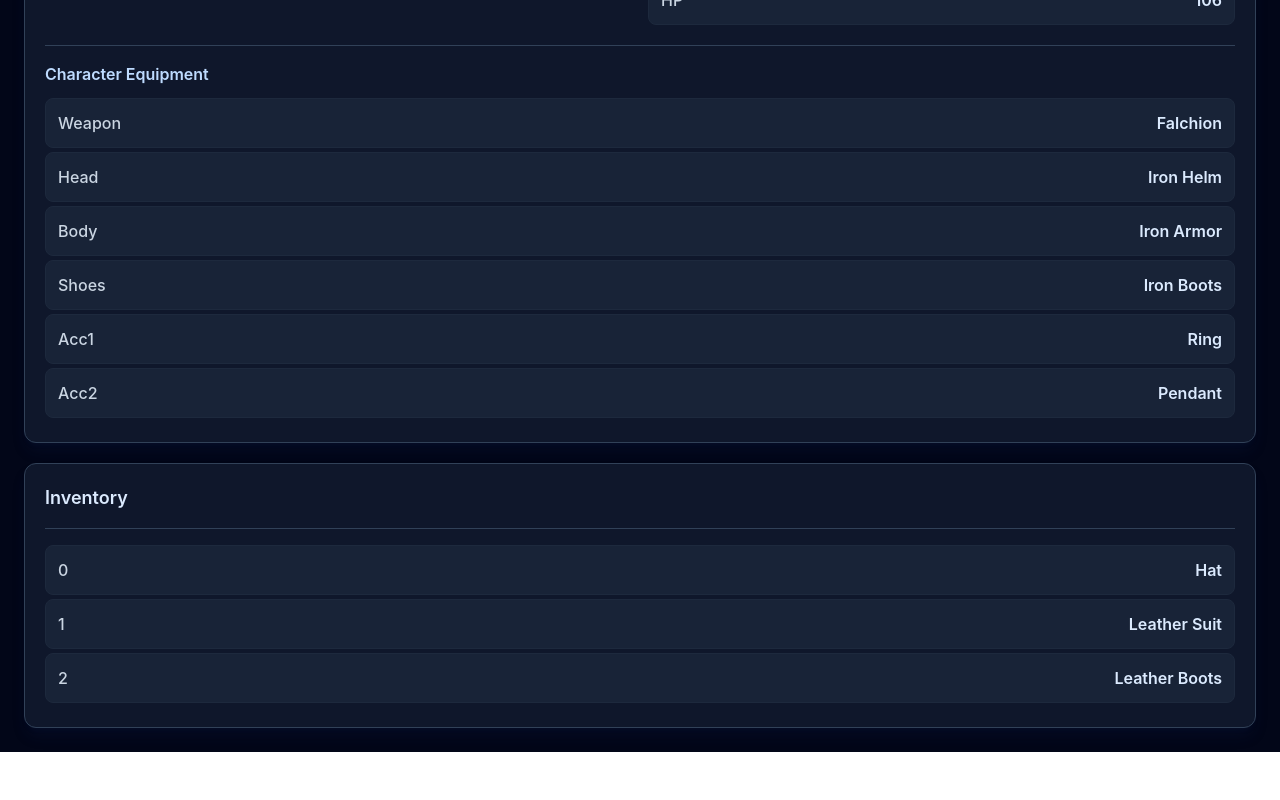
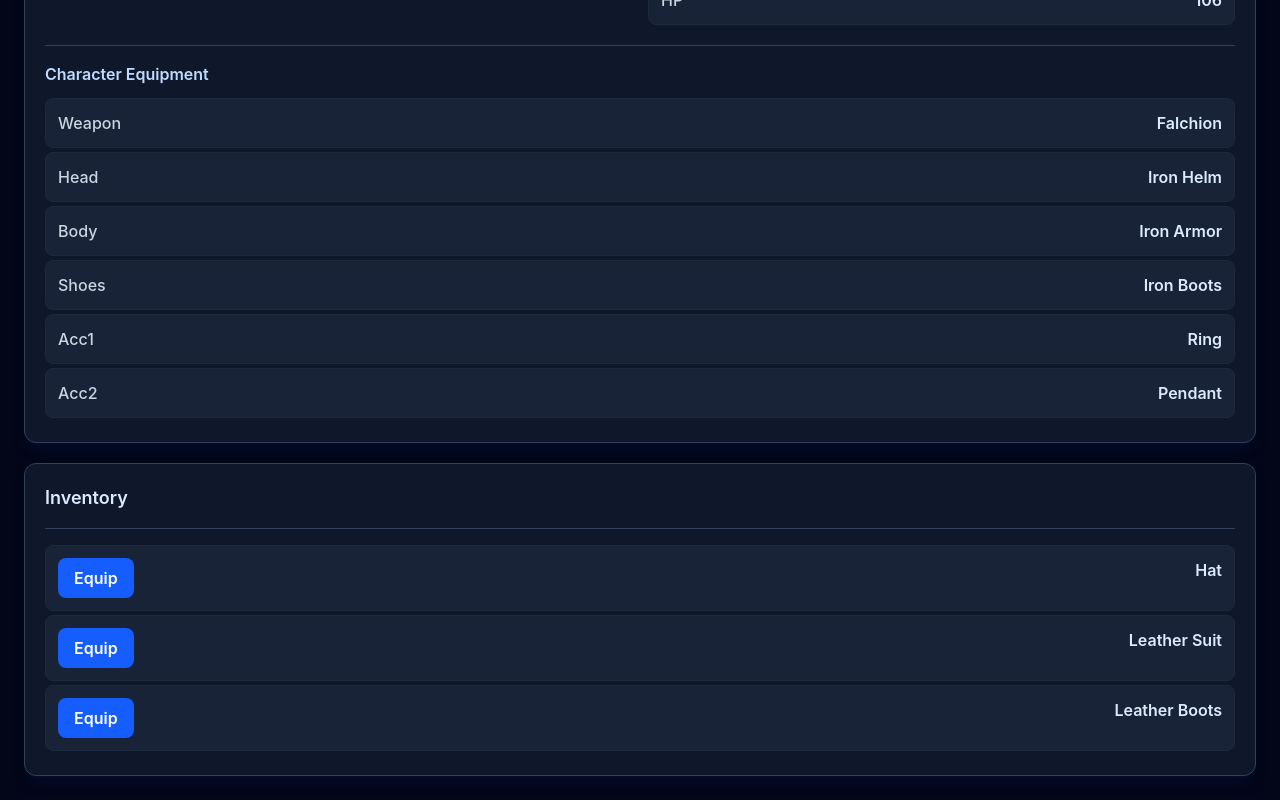
Before and after one commit to kuyaKF/js-oop-rpg-practice, a React (Vite) app: page / in a window 1280 px wide. Shown: the part 407-1207 px from the top of the page. Before the commit the page ends 1159 px from the top, so only its background shows below. Built offline with nearby package versions, Linux system fonts and the light colour scheme.

Commit message:
working rerender of UI using buttons
UI rerenders character sheet stats and equipment when using buttons to equip items from inventory UI

```diff
--- a/src/App.jsx
+++ b/src/App.jsx
@@ -1,35 +1,54 @@
 import { useState } from 'react'
+import Button from "./components/Button";
 import { Player, Gear, Inventory } from "./models/Player"
 import { job } from "./data/jobs"
 import { item } from "./data/items"
 
-const mc = new Player("Felix", 6, job.warrior);
-const bag = new Inventory();
+function App() {
 
-bag.addItem(item.hat);
-bag.addItem(item.leathersuit);
-bag.addItem(item.leatherboots);
+  const [user] = useState(() => {
+    const player = new Player("Felix", 6, job.warrior);
 
-mc.equipItem(item.falchion);
-mc.equipItem(item.ironhelm);
-mc.equipItem(item.ironarmor);
-mc.equipItem(item.ironboots);
-mc.equipItem(item.ring, "acc1");
-mc.equipItem(item.pendant, "acc2");
+    player.equipItem(item.falchion);
+    player.equipItem(item.ironhelm);
+    player.equipItem(item.ironarmor);
+    player.equipItem(item.ironboots);
+    player.equipItem(item.ring, "acc1");
+    player.equipItem(item.pendant, "acc2");
 
-function App() {
+
+    return player;
+  });
+
+  const [bag] = useState(() => {
+    const inventory = new Inventory();
+
+    inventory.addItem(item.hat);
+    inventory.addItem(item.leathersuit);
+    inventory.addItem(item.leatherboots);
+
+    return inventory;
+  });
+
+  const [inventoryItems, setInventoryItems] = useState(() => [...bag.items]);
+
+  function clickToEquip(itemToEquip) {
+    const itemTobag = user.equipItem(itemToEquip);
+    bag.removeItem(itemToEquip);
+    bag.addItem(itemTobag);
+    setInventoryItems([...bag.items]);
+  }
 
   return (
     <>
-
       <main className="min-h-screen bg-slate-950 p-6">
         <div className="rounded-xl border border-slate-700 bg-slate-900 mb-5 p-5 shadow-lg shadow-blue-950/20">
           <section>
             <h2 className="text-lg font-semibold text-blue-100">
-              Character Sheet: {mc.name}
+              Character Sheet: {user.name}
             </h2>
             <p className="mt-1 text-sm text-slate-400">
-              Class: {mc.job.name}
+              Class: {user.job.name}
             </p>
           </section>
 
@@ -41,7 +60,7 @@ function App() {
                 Character Stats
               </h3>
 
-              {Object.entries(mc.stats).map(([param, value]) => (
+              {Object.entries(user.stats).map(([param, value]) => (
                 <div
                   key={param}
                   className="mb-1 flex justify-between rounded-lg border border-slate-800 bg-slate-800/70 p-3"
@@ -61,7 +80,7 @@ function App() {
                 Battle Stats
               </h3>
 
-              {Object.entries(mc.batstats).map(([param, value]) => (
+              {Object.entries(user.batstats).map(([param, value]) => (
                 <div
                   key={param}
                   className="mb-1 flex justify-between rounded-lg border border-slate-800 bg-slate-800/70 p-3"
@@ -85,7 +104,7 @@ function App() {
               Character Equipment
             </h3>
 
-            {Object.entries(mc.gear).map(([param, value]) => (
+            {Object.entries(user.gear).map(([param, value]) => (
               <div
                 key={param}
                 className="mb-1 flex justify-between rounded-lg border border-slate-800 bg-slate-800/70 p-3"
@@ -113,11 +132,14 @@ function App() {
                 key={param}
                 className="mb-1 flex justify-between rounded-lg border border-slate-800 bg-slate-800/70 p-3"
               >
-                <span className="font-medium capitalize text-slate-300">
+                {/* <span className="font-medium capitalize text-slate-300">
                   {param}
-                </span>
+                </span> */}
+                <Button onClick={() => clickToEquip(value)}>
+                  Equip
+                </Button>
                 <span className="font-semibold text-blue-100">
-                  {value === null ? "Nothing" : value.name}
+                  {value.name}
                 </span>
               </div>
             ))}
--- /dev/null
+++ b/src/components/Button.jsx
@@ -0,0 +1,24 @@
+
+export default function Button({ children, onClick, variant = "primary" }) {
+  const baseStyles =
+    "rounded-lg px-4 py-2 font-semibold transition-colors duration-200 focus:outline-none focus:ring-2 focus:ring-offset-2";
+
+  const variants = {
+    primary:
+      "bg-blue-600 text-white hover:bg-blue-700 focus:ring-blue-500",
+    secondary:
+      "bg-gray-200 text-gray-900 hover:bg-gray-300 focus:ring-gray-400",
+    danger:
+      "bg-red-600 text-white hover:bg-red-700 focus:ring-red-500",
+  };
+
+  return (
+    <button
+      type="button"
+      onClick={onClick}
+      className={`${baseStyles} ${variants[variant]}`}
+    >
+      {children}
+    </button>
+  );
+}
--- a/src/models/Player.js
+++ b/src/models/Player.js
@@ -10,9 +10,16 @@ export class Player{
     this.batstats = this.battStats();
   }
 
+  levelUp(){
+    this.level += 1;
+    this.stats = this.calcStats();
+    this.batstats = this.battStats();
+  }
+
   equipItem(...itemInfo) {
     let item;
     let slot;
+    let equippedItem;
 
     if (itemInfo.length === 1) {
       [item] = itemInfo;
@@ -29,12 +36,14 @@ export class Player{
       return false;
     }
 
+    equippedItem = this.gear[slot];
+
     this.gear[slot] = item;
 
     this.stats = this.calcStats();
     this.batstats = this.battStats();
 
-    return true;
+    return equippedItem;
   }
 
   calcBonuses() {
```
Also changed, not shown: app.js (line endings or trailing spaces).
